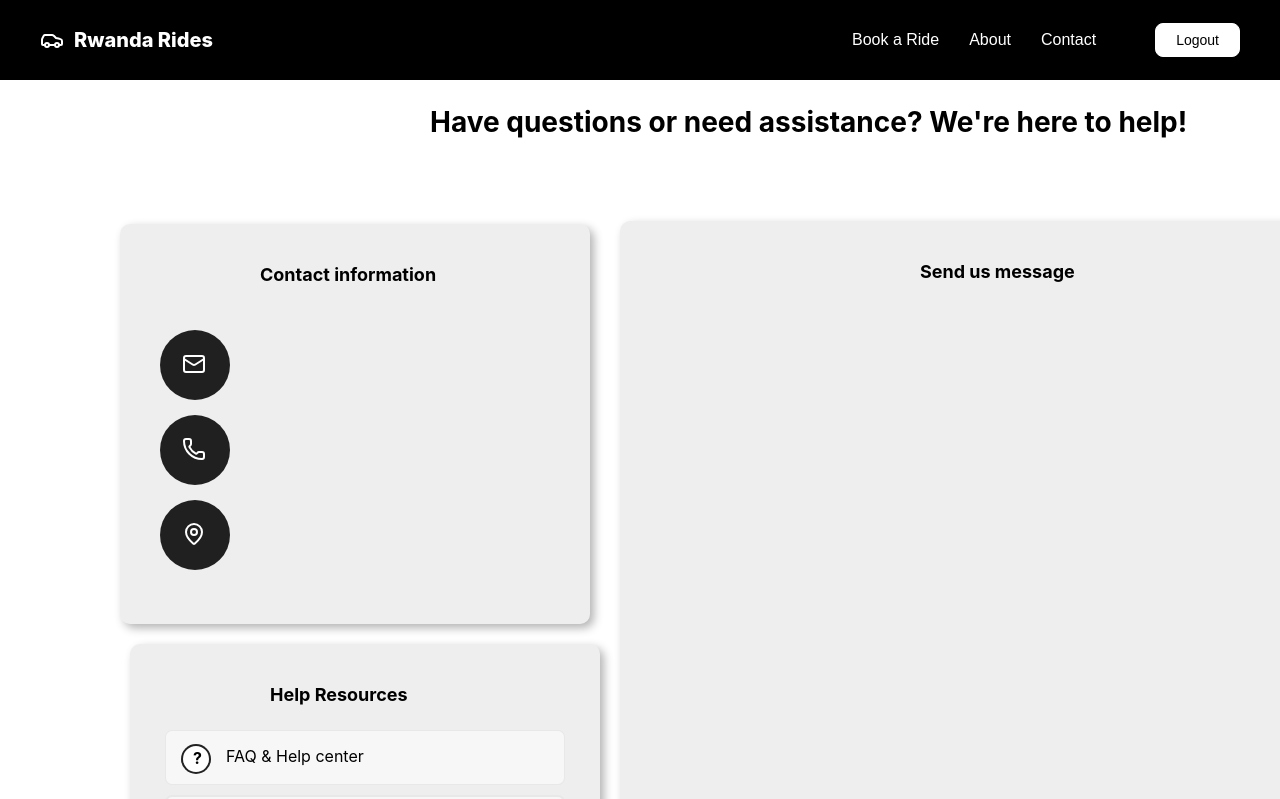
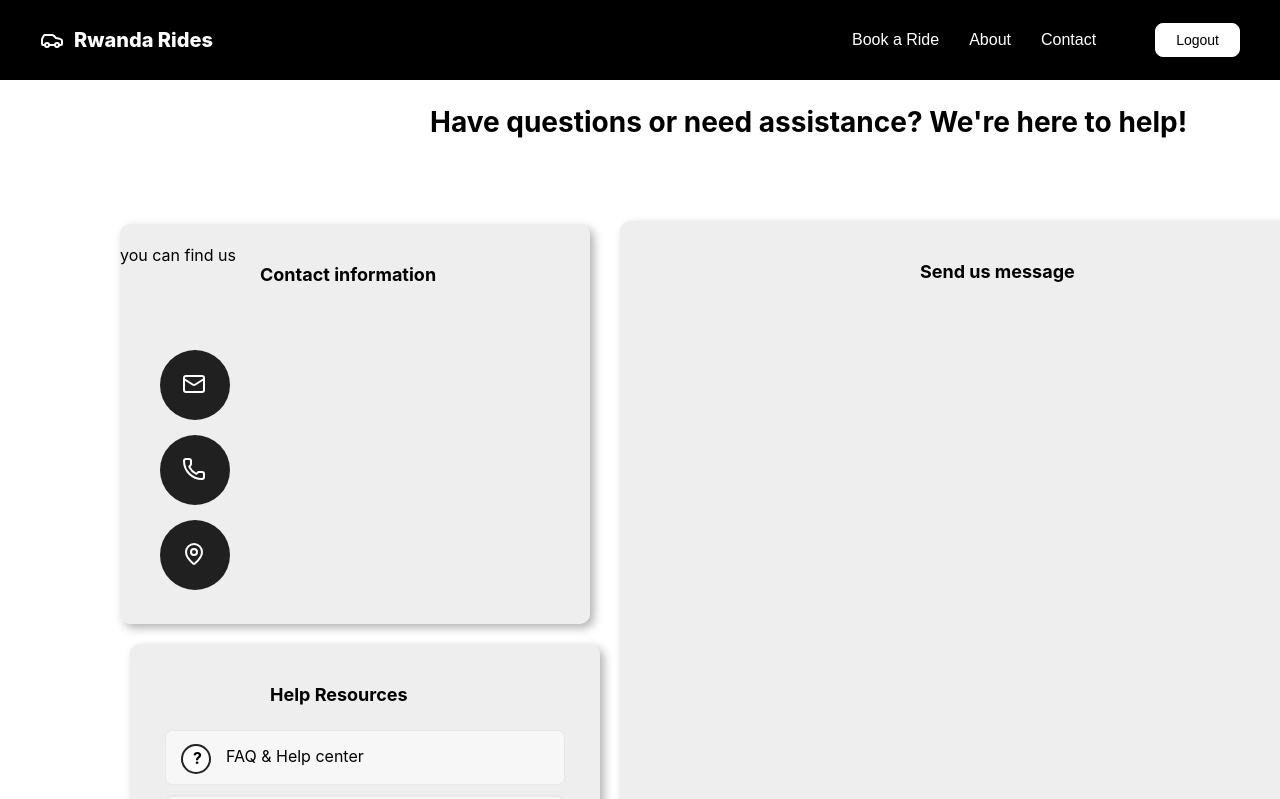
Before and after one commit to kanezaamandine/RWANDA-RIDES, a React (Vite) app in the folder rwanda/: page /contact in a window 1280 px wide. Shown: the top 799 px of the page. Built offline with nearby package versions, Linux system fonts and the light colour scheme.

Commit message:
updation

```diff
--- a/rwanda/src/Contact.jsx
+++ b/rwanda/src/Contact.jsx
@@ -16,7 +16,7 @@ function Contacting(){
 
 
             <p className='cont'> Have questions or need assistance? We're here to help!</p>
-            <div className='con'> <p className='conif'> Contact information </p> <div className='circle-10'> <Mail className='shield'/> </div> <div className='circle-11'> <Phone className='shield'/> </div> <div className='circle-12'><MapPin className='shield'/> </div></div>
+            <div className='con'> <p className='conif'> Contact information </p> <p>you can find us</p> <div className='circle-10'> <Mail className='shield'/> </div> <div className='circle-11'> <Phone className='shield'/> </div> <div className='circle-12'><MapPin className='shield'/> </div></div>
             <div className='small-con'> <p className='conif'> Help Resources</p>   <div className='con-in'> <div className='circle-15'> ?</div> <p className='faq'>FAQ & Help center</p> </div><div className='con-ins'> <MessageCircle className='circle-17'/>  </div>
             <div className='big-con'> <p className='conifs'> Send us  message</p> </div> </div>
 
```
